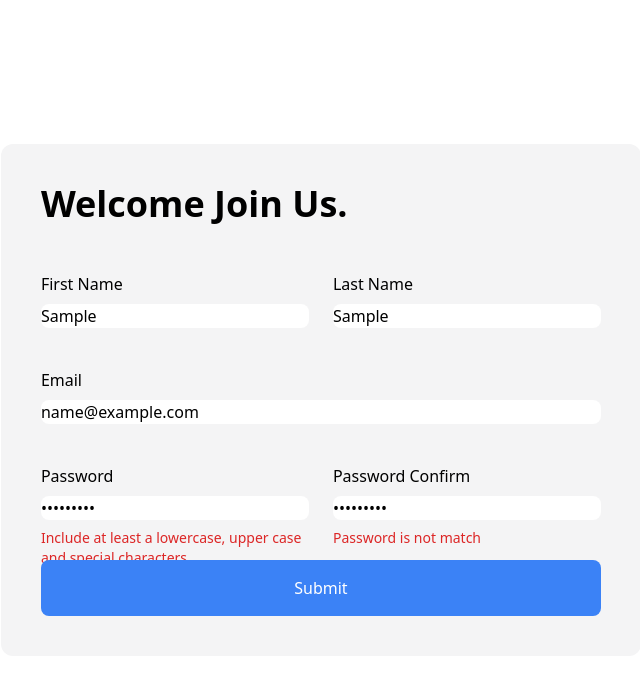
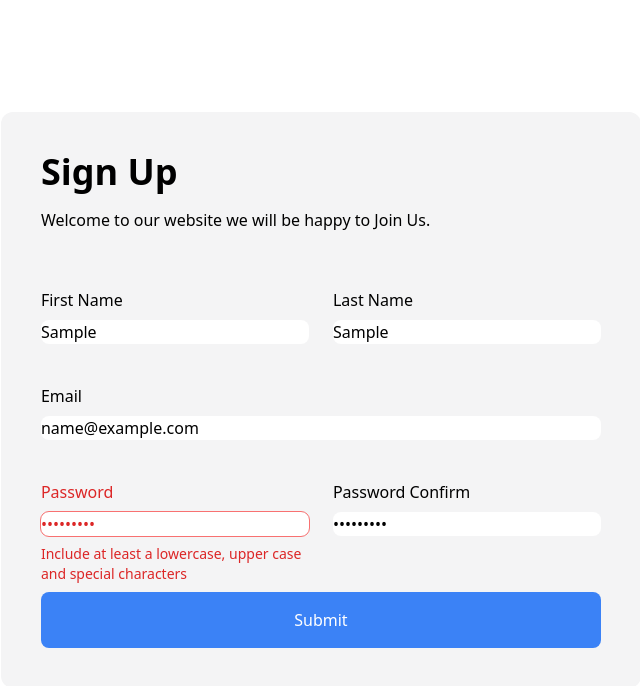
Before and after one commit to AlirezaGhadyani/js-form-with-validation, a website built with Vite: page index.html in a window 1280 px wide. Both pictures are taken after typing "Sample", "Sample", "name@example.com", "Sample123", "Sample123" into the empty fields and a click on the button "Submit". Shown: the whole page, without its empty margins (317-957 px from the left). Built offline with nearby package versions, Linux system fonts and the light colour scheme.

Commit message:
feat: complete implementing the form styles based on validation, include some comments and handle form on submit function

```diff
--- a/index.html
+++ b/index.html
@@ -15,11 +15,19 @@
         <div
           class="relative inline-block w-[95%] px-4 text-left align-middle sm:max-w-xl lg:max-w-2xl"
         >
-          <div class="w-full p-6 md:p-10 rounded-xl bg-zinc-100 grid gap-12">
-            <h4 class="text-3xl sm:text-4xl font-semibold">Welcome Join Us.</h4>
-            <form id="form" class="w-full flex flex-col gap-3">
-              <div class="flex flex-col sm:flex-row gap-6">
-                <div id="firstName-field" class="grid flex-1 gap-2">
+          <div class="grid w-full p-6 gap-14 md:p-10 rounded-xl bg-zinc-100">
+            <div class="grid gap-4">
+              <h4 class="text-3xl font-semibold sm:text-4xl">Sign Up</h4>
+              <p class="text-sm font-light sm:text-base">
+                Welcome to our website we will be happy to Join Us.
+              </p>
+            </div>
+            <form id="form" class="flex flex-col w-full gap-3">
+              <div class="flex flex-col gap-6 sm:flex-row">
+                <div
+                  id="firstName-field"
+                  class="grid flex-1 gap-2 data-[has-error=true]:text-red-600"
+                >
                   <label role="label" for="firstName">First Name</label>
                   <input
                     role="input"
@@ -27,10 +35,14 @@
                     id="firstName"
                     name="firstName"
                     placeholder="Enter your first name"
+                    class="aria-[invalid=true]:outline-red-400"
                   />
-                  <span role="error" class="text-red-600 text-sm h-5"></span>
+                  <span role="error" class="h-5 text-sm text-red-600"></span>
                 </div>
-                <div id="lastName-field" class="grid flex-1 gap-2">
+                <div
+                  id="lastName-field"
+                  class="grid flex-1 gap-2 data-[has-error=true]:text-red-600"
+                >
                   <label role="label" for="lastName">Last Name</label>
                   <input
                     role="input"
@@ -38,12 +50,16 @@
                     id="lastName"
                     name="lastName"
                     placeholder="Enter your last name"
+                    class="aria-[invalid=true]:outline-red-400"
                   />
-                  <span role="error" class="text-red-600 text-sm h-5"></span>
+                  <span role="error" class="h-5 text-sm text-red-600"></span>
                 </div>
               </div>
 
-              <div id="email-field" class="grid gap-2">
+              <div
+                id="email-field"
+                class="grid gap-2 data-[has-error=true]:text-red-600"
+              >
                 <label role="label" for="email">Email</label>
                 <input
                   role="input"
@@ -51,12 +67,16 @@
                   id="email"
                   name="email"
                   placeholder="Enter your email"
+                  class="aria-[invalid=true]:outline-red-400"
                 />
-                <span role="error" class="text-red-600 text-sm h-5"></span>
+                <span role="error" class="h-5 text-sm text-red-600"></span>
               </div>
 
-              <div class="flex flex-col sm:flex-row gap-6">
-                <div id="password-field" class="grid flex-1 gap-2">
+              <div class="flex flex-col gap-6 sm:flex-row">
+                <div
+                  id="password-field"
+                  class="grid flex-1 gap-2 data-[has-error=true]:text-red-600"
+                >
                   <label role="label" for="password">Password</label>
                   <input
                     role="input"
@@ -64,10 +84,14 @@
                     id="password"
                     name="password"
                     placeholder="Enter your password"
+                    class="aria-[invalid=true]:outline-red-400"
                   />
-                  <span role="error" class="text-red-600 text-sm h-5"></span>
+                  <span role="error" class="h-5 text-sm text-red-600"></span>
                 </div>
-                <div id="passwordConfirm-field" class="grid flex-1 gap-2">
+                <div
+                  id="passwordConfirm-field"
+                  class="grid flex-1 gap-2 data-[has-error=true]:text-red-600"
+                >
                   <label role="label" for="passwordConfirm"
                     >Password Confirm</label
                   >
@@ -77,14 +101,15 @@
                     id="passwordConfirm"
                     name="passwordConfirm"
                     placeholder="Enter your password again"
+                    class="aria-[invalid=true]:outline-red-400"
                   />
-                  <span role="error" class="text-red-600 text-sm h-5"></span>
+                  <span role="error" class="h-5 text-sm text-red-600"></span>
                 </div>
               </div>
 
               <button
                 type="submit"
-                class="bg-blue-500 text-white py-4 rounded-lg"
+                class="py-4 mt-4 text-white bg-blue-500 rounded-lg"
               >
                 Submit
               </button>
--- a/src/main.js
+++ b/src/main.js
@@ -2,6 +2,7 @@ import {
   requiredValidator,
   emailValidator,
   complexPasswordValidator,
+  passwordMatchValidator,
 } from "./utils/validators";
 import formValidator from "./utils/formValidator";
 
@@ -48,7 +49,7 @@ const formFields = {
     },
     {
       relatedField: "password",
-      fn: (value, relatedFieldValue) => value === relatedFieldValue,
+      fn: passwordMatchValidator,
       message: "Password is not match",
     },
   ],
@@ -62,7 +63,14 @@ const formEl = document.getElementById("form");
 
 // * Handle submit form
 formEl.addEventListener("submit", (event) => {
+  // ? Prevent form default behavior
   event.preventDefault();
-  const validation = formValidator(formFields, "submit");
-  console.log("validation: ", validation);
+
+  // ? check form has error
+  const validationResult = formValidator(formFields, "submit");
+
+  if (validationResult.hasError)
+    return Promise.reject("error: form has validation error");
+
+  alert("You have signed up successfully cheers 🍻.");
 });
--- a/src/styles/style.css
+++ b/src/styles/style.css
@@ -1,5 +1,5 @@
 input {
   padding: 12px 16px;
   border-radius: 8px;
-  outline: 0px;
+  outline: 1px solid transparent;
 }
--- /dev/null
+++ b/src/utils/fieldValidator.js
@@ -0,0 +1,42 @@
+const fieldValidator = (validators, elements) => {
+  const fieldValue = elements.input.value;
+  let fieldValidationResult = {};
+
+  validators.forEach((validator) => {
+    const relatedFieldEl = document.getElementById(
+      `${validator.relatedField}-field`
+    );
+
+    const relatedFieldInputEl = relatedFieldEl?.children
+      ? Object.values(relatedFieldEl.children).find((v) => v.role === "input")
+      : null;
+
+    const isValid =
+      validator.relatedField && relatedFieldInputEl
+        ? validator.fn(fieldValue, relatedFieldInputEl?.value)
+        : validator.fn(fieldValue);
+
+    const hasError =
+      validators.length > 1
+        ? !(fieldValidationResult.hasError && isValid)
+        : !isValid;
+
+    const message = fieldValidationResult.message || validator.message;
+
+    fieldValidationResult = {
+      hasError,
+      message: !isValid ? message : "",
+    };
+  });
+
+  // ? Set error message into markup
+  elements.error.innerText = fieldValidationResult.message;
+
+  // ? Set attributes into markup for better access
+  elements.field.setAttribute("data-has-error", fieldValidationResult.hasError);
+  elements.input.setAttribute("aria-invalid", fieldValidationResult.hasError);
+
+  return fieldValidationResult;
+};
+
+export default fieldValidator;
--- a/src/utils/formValidator.js
+++ b/src/utils/formValidator.js
@@ -1,3 +1,5 @@
+import fieldValidator from "./fieldValidator";
+
 const formValidator = (formFields, type) => {
   let result = {};
 
@@ -10,36 +12,26 @@ const formValidator = (formFields, type) => {
       (v) => v.role === "error"
     );
 
-    const validator = () => {
-      const fieldValue = fieldInputEl.value;
-      let fieldValidationResult = {};
-
-      formFields[fieldKey].forEach((validator) => {
-        const relatedFieldEl = formFields[validator.relatedField]?.element;
-
-        const isValid = validator.relatedField
-          ? validator.fn(fieldValue, relatedFieldEl?.value)
-          : validator.fn(fieldValue);
-
-        const hasError = !(fieldValidationResult.hasError && isValid);
-        const message = fieldValidationResult.message || validator.message;
-
-        fieldValidationResult = {
-          hasError,
-          message: !isValid ? message : "",
-        };
+    const validatorHandler = () => {
+      const fieldValidationResult = fieldValidator(formFields[fieldKey], {
+        field: fieldEl,
+        input: fieldInputEl,
+        error: fieldErrorEl,
       });
-
-      fieldErrorEl.innerText = fieldValidationResult.message;
 
       result = { ...result, [fieldKey]: fieldValidationResult };
     };
 
-    if (type === "input") fieldInputEl.addEventListener("input", validator);
-    else validator();
+    if (type === "input") {
+      fieldInputEl.addEventListener("input", validatorHandler);
+    } else validatorHandler();
   });
 
-  return result;
+  return {
+    // ? A flag for checking hole form validation status
+    hasError: Object.values(result).some((v) => v.hasError),
+    fields: result,
+  };
 };
 
 export default formValidator;
--- a/src/utils/validators.js
+++ b/src/utils/validators.js
@@ -37,3 +37,8 @@ export const complexPasswordValidator = (password) => {
 
   return true;
 };
+
+export const passwordMatchValidator = (passwordConfirm, password) => {
+  if (!passwordConfirm) return false;
+  return passwordConfirm === password;
+};
```
Also changed, not shown: src/styles/tailwindcss/output.css.
